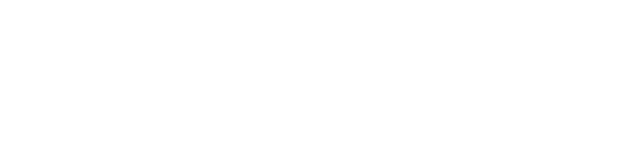
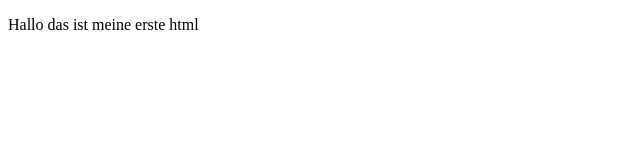
Before and after one commit to ReneGate1422/Project-1, a plain HTML site: page index.html in a window 1280 px wide. Shown: the whole page, without its empty margins (0-640 px from the left). Drawn offline with Linux system fonts and the light colour scheme.

Commit message:
add text

```diff
--- a/index.html
+++ b/index.html
@@ -1 +1,19 @@
 <!DOCTYPE html>
+<html>
+    <body>
+        <p> Hallo das ist meine erste html</p>
+
+
+
+
+
+    </body>
+
+
+
+
+
+
+
+
+</html>
```
